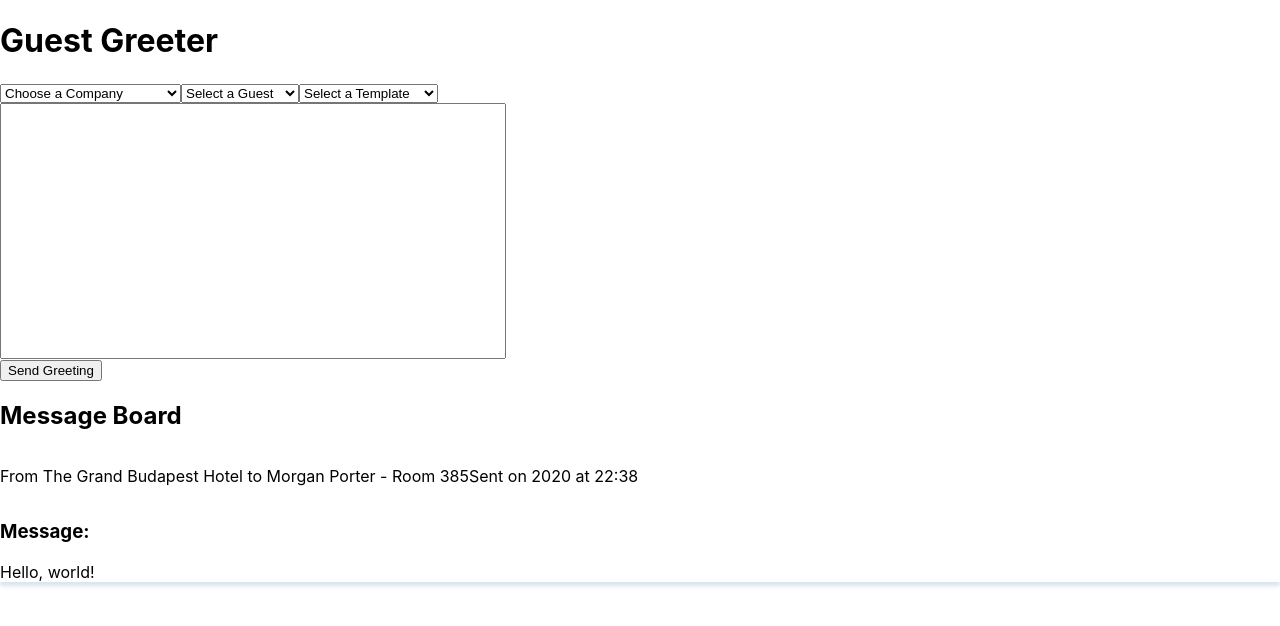
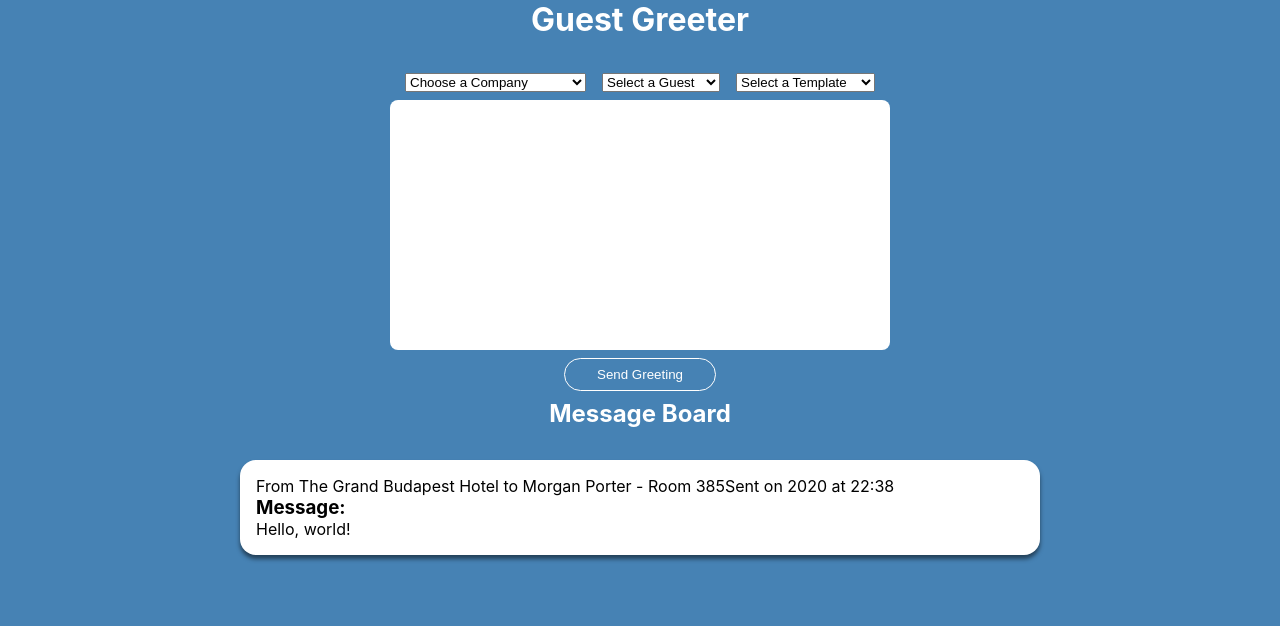
Before and after one commit to luketpena/guest-greeter, a React (Create React App) app: page / in a window 1280 px wide. Shown: the top 626 px of the page. Built offline with nearby package versions, Linux system fonts and the light colour scheme.

Commit message:
Styled form

```diff
--- a/src/Components/App/App.css
+++ b/src/Components/App/App.css
@@ -1,6 +1,8 @@
-textarea {
-  display: grid;
-  resize: none;
-  width: 500px;
-  height: 250px;
+
+
+
+* {
+  box-sizing: border-box;
+  margin: 0;
+  padding: 0;
 }
--- a/src/Components/App/App.js
+++ b/src/Components/App/App.js
@@ -1,4 +1,5 @@
 import React, {useState, useEffect} from 'react';
+import styled from 'styled-components';
 import './App.css';
 
 //-----< Data Imports >-----\\
@@ -8,6 +9,58 @@ import Templates from '../../Data/Templates';
 
 //-----< Component Imports >-----\\
 import MessageItem from '../MessageItem/MessageItem';
+
+//-----< Styling >-----\\
+const Container = styled.div`
+  background-color: steelblue;
+  min-height: 100vh;
+
+  h1,h2 {
+    color: white;
+    text-align: center;
+    margin-bottom: 32px;
+  }
+
+  form {
+    margin: 0 auto;
+    textarea, button, .input-box {
+      display: block;
+      margin: 8px auto;
+      width: max-content;
+    }
+    select {
+      margin: 0 8px;
+    }
+    textarea {
+      resize: none;
+      width: 500px;
+      height: 250px;
+      padding: 8px;
+      outline: none;
+      border: none;
+      border-radius: 8px;
+    }
+    button {
+      padding: 8px 32px;
+      background: none;
+      border-radius: 32px;
+      border: 1px solid white;
+      color: white;
+      cursor: pointer;
+      transition: all .2s;
+    }
+    button:hover {
+      padding: 8px 48px;
+      background-color: white;
+      color: steelblue;
+    }
+  }
+`;
+
+const MessageBox = styled.div`
+  max-width: 800px;
+  margin: 0 auto;
+`;
 
 let dummyData = [
   {
@@ -131,10 +184,13 @@ export default function App() {
 
 
   return (
-    <div className="App">
+    <Container>
       <h1>Guest Greeter</h1>
 
+
       <form onSubmit={event=>submitGreeting(event,templateIndex)}>
+
+        <div className="input-box">
           <select required value={company} onChange={event=>setCompany(event.target.value)}>
             <option disabled value="">Choose a Company</option>
             {renderCompanyOptions()}
@@ -149,14 +205,17 @@ export default function App() {
             <option disabled value="">Select a Template</option>
             {renderTemplateOptions()}
           </select>
+        </div>
 
-        <textarea value={message} onChange={event=>setMessage(event.target.value)}/>
+        <textarea required value={message} onChange={event=>setMessage(event.target.value)}/>
         <button>Send Greeting</button>
       </form>
 
       <h2>Message Board</h2>
+      <MessageBox>
         {renderMessages()}
+      </MessageBox>
 
-    </div>
+    </Container>
   );
 }
--- a/src/Components/MessageItem/MessageItem.js
+++ b/src/Components/MessageItem/MessageItem.js
@@ -5,8 +5,10 @@ import Guests from '../../Data/Guests';
 import Companies from '../../Data/Companies';
 
 const Container = styled.div`
-
-  box-shadow: 0 4px 4px 0 rgba(100,150,180,.25);
+  background-color: white;
+  box-shadow: 0 4px 4px 0 rgba(0,0,0,.5);
+  padding: 16px;
+  border-radius: 16px;
 `;
 
 const Header = styled.div`
```
Lines whose indentation alone changed are shown as unchanged.
